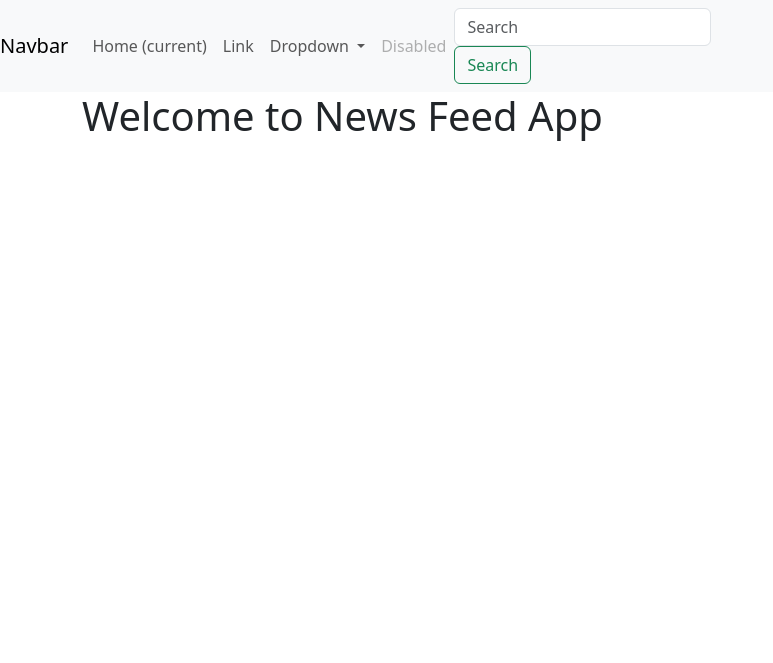
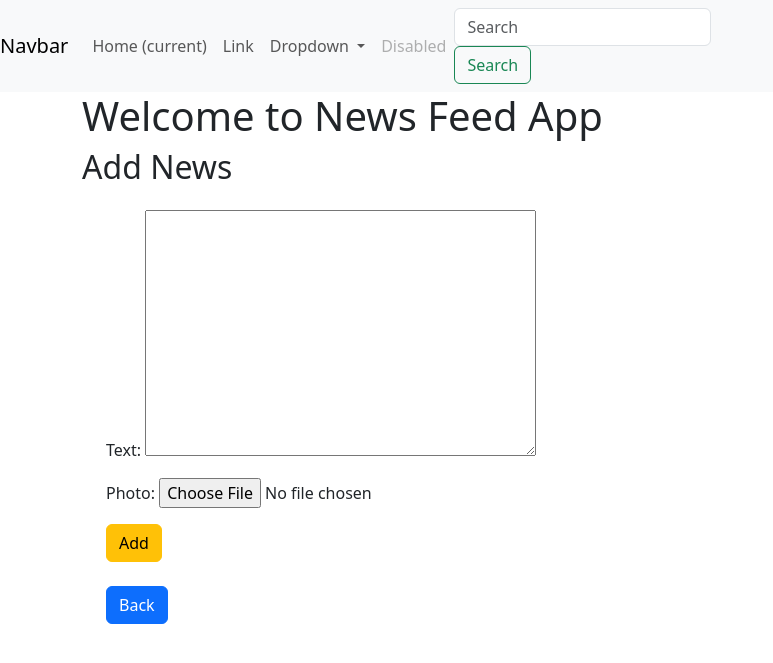
Before and after one commit to smrutishreenaik/NewsFeed, a Django app: page /newsfeed/create/ in a window 1280 px wide. Shown: the top 663 px of the page, without its empty margins (0-773 px from the left). Run offline with Django 5.2, Linux system fonts and the light colour scheme.

Commit message:
added news_form.html

```diff
--- a/newsfeedapp/newsfeed/templates/news_form.html
+++ b/newsfeedapp/newsfeed/templates/news_form.html
@@ -6,5 +6,19 @@ News Feed App
 
 {% block content %}
 
+<h2>
+    {% if form.instance.pk %}
+    Edit News
+    {% else %}
+    Add News
+    {% endif %}
+</h2>
+
+<form method="post" enctype="multipart/form-data" class="form m-4">
+    {% csrf_token %}
+    {{ form.as_p }}
+    <button class="btn btn-warning" type="submit">Add</button>
+</form>
+<a href="{% url "news_list" %}" class="btn btn-primary mx-4">Back</a>
 
 {% endblock %}
```
